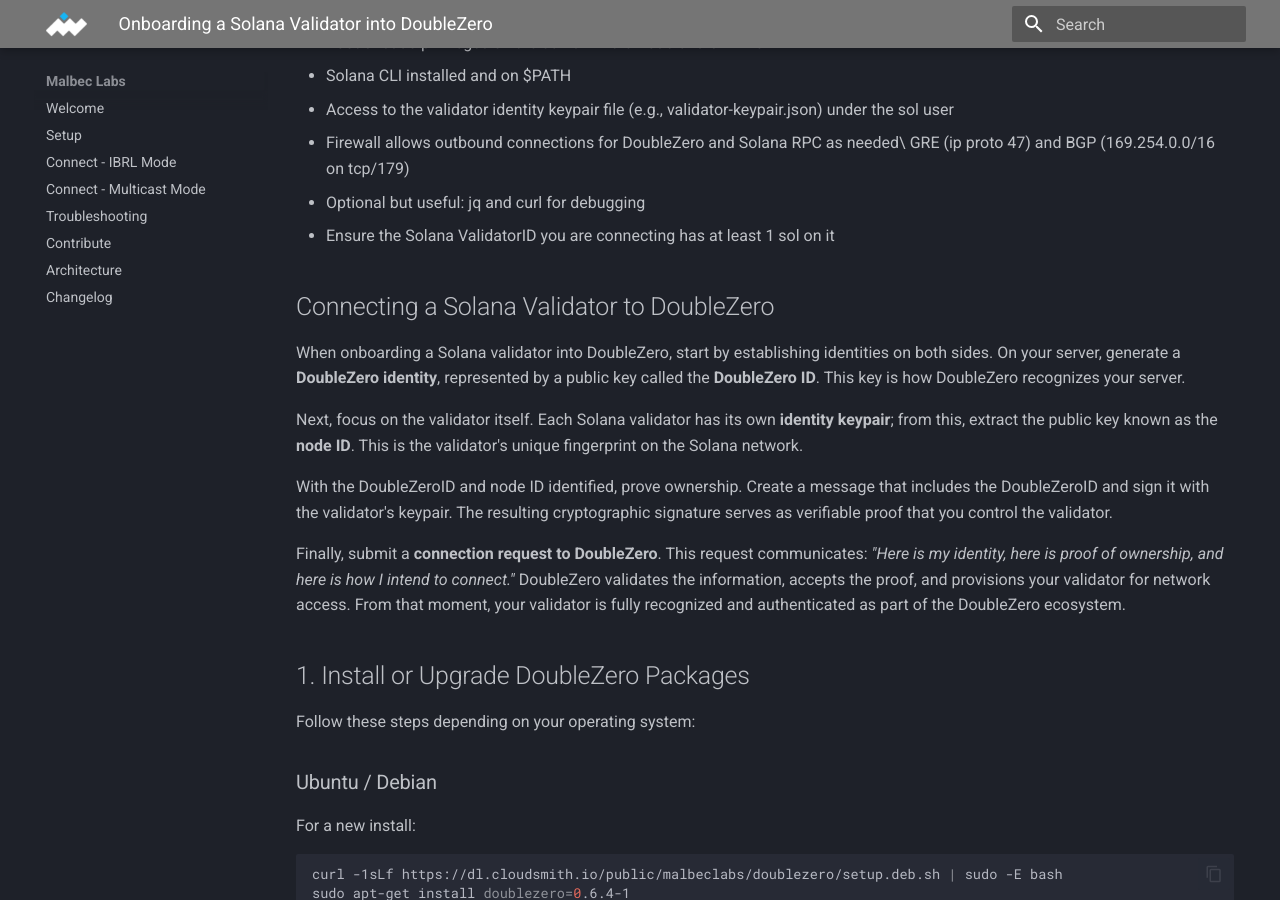
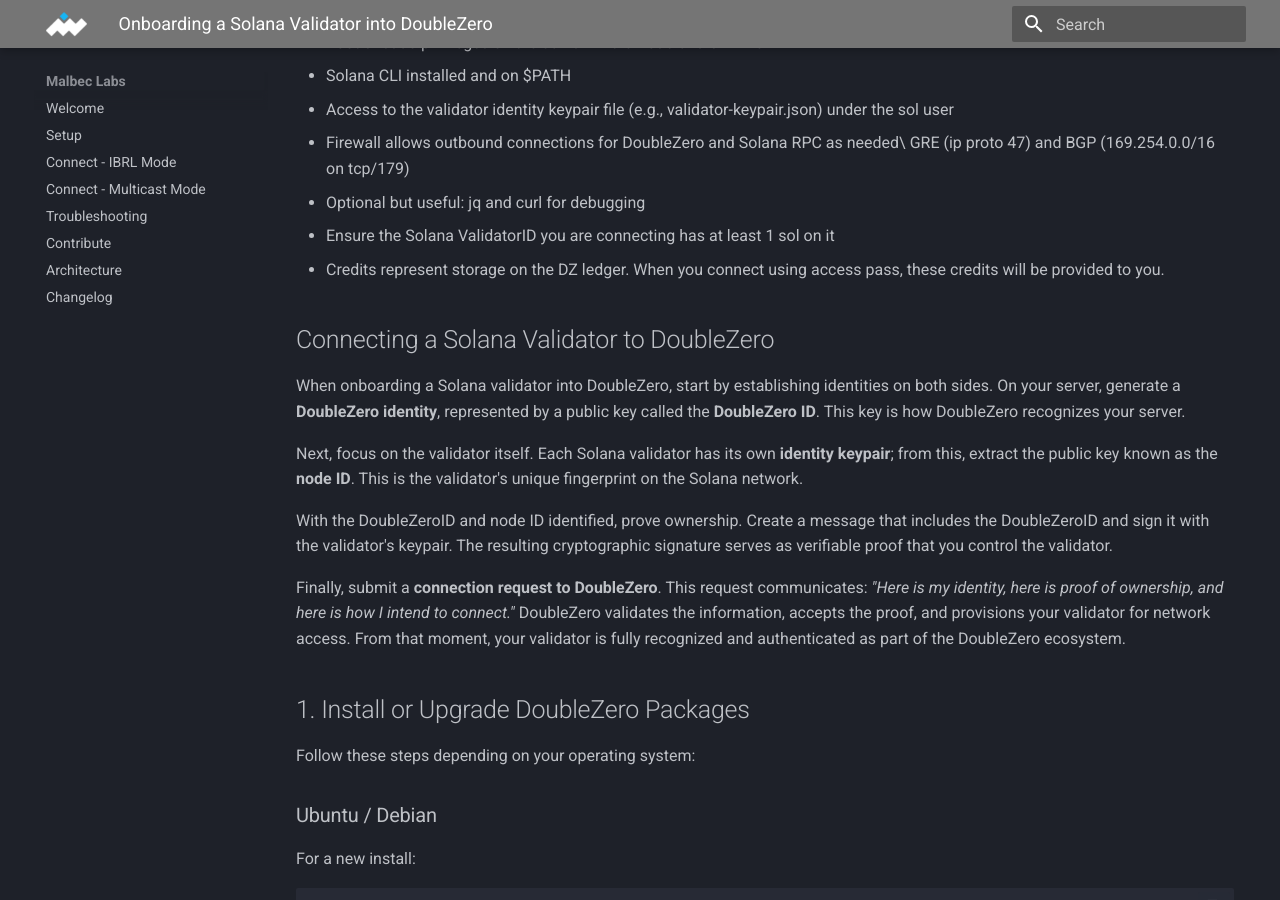
Before and after one commit to malbeclabs/docs, an MkDocs documentation site: the page built from docs/mainnet-beta-migration.md, in a window 1280 px wide and 900 px high, scrolled down 428 px. Built offline with MkDocs 1.6.1 and Material for MkDocs 9.7.7, drawn with Linux system fonts in a browser that asks for light colours.

Commit message:
Update mainnet-beta-migration.md

````diff
--- a/docs/mainnet-beta-migration.md
+++ b/docs/mainnet-beta-migration.md
@@ -14,6 +14,7 @@
  GRE (ip proto 47) and BGP (169.254.0.0/16 on tcp/179)
 - Optional but useful: jq and curl for debugging
 - Ensure the Solana ValidatorID you are connecting has at least 1 sol on it
+- Credits represent storage on the DZ ledger. When you connect using access pass, these credits will be provided to you.
 
 [comment]: # (We need to link the firewall troubleshooting guide to explain the firewall rules)
 
@@ -180,6 +181,7 @@
 
 ```
 
+
 **Sample Output:**
 ```bash
 Request Solana validator access: Signature2222222222VaB8FMqM2wEBXyV5THpKRXWrPtDQxmTjHJHiAWteVYTsc7Gjz4hdXxvYoZXGeHkrEayp
````
